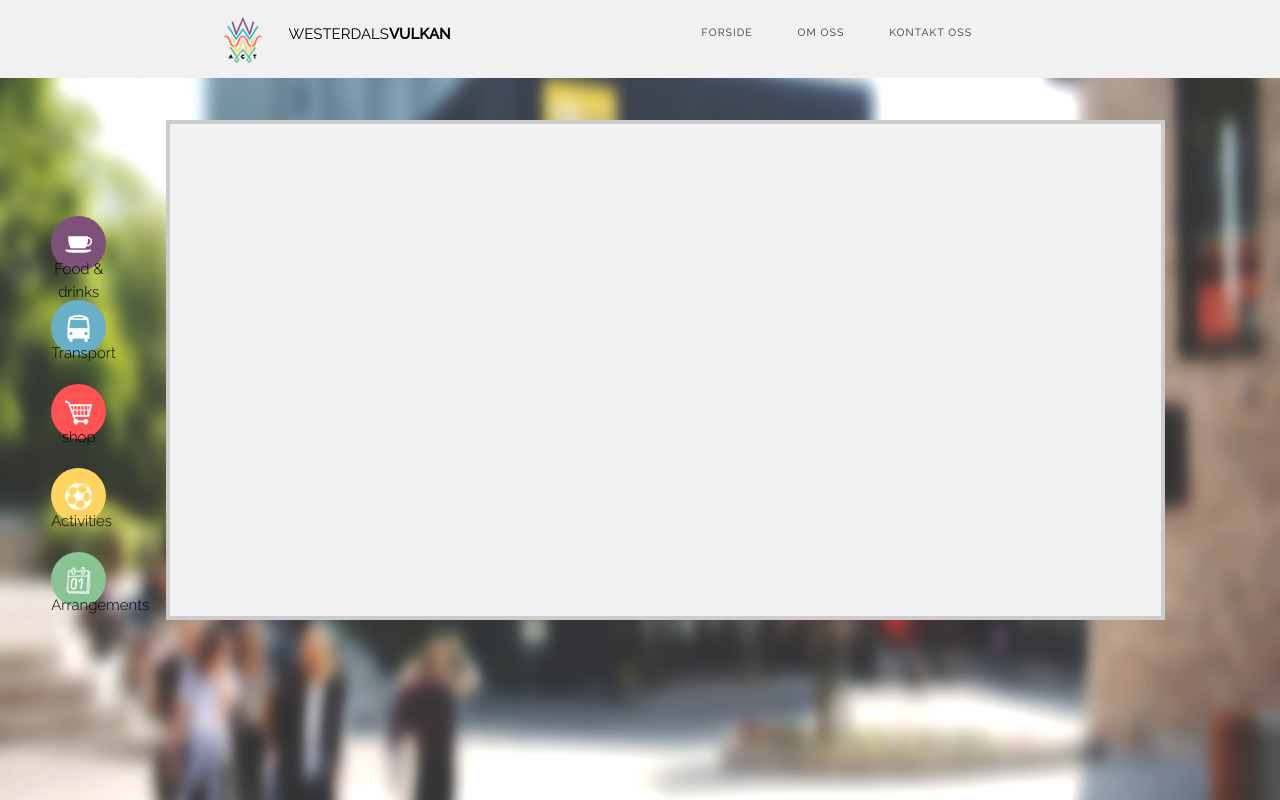
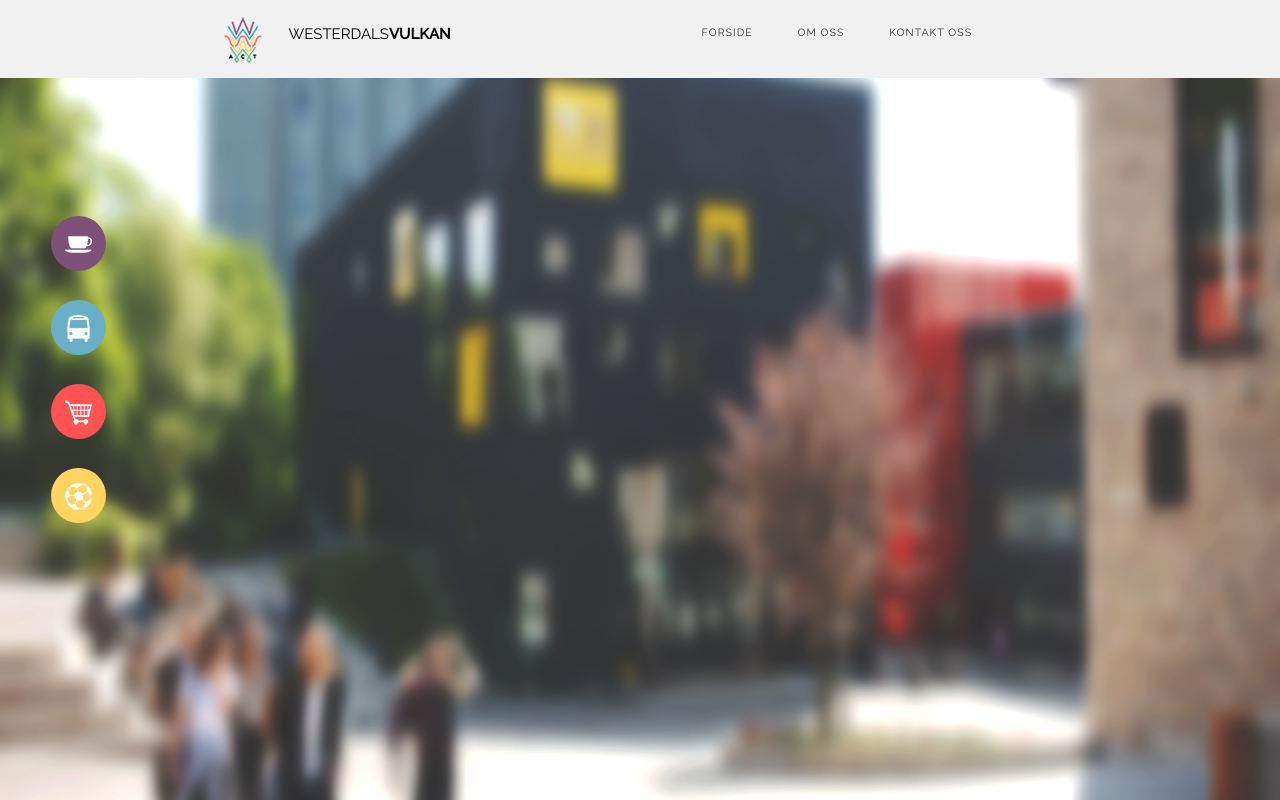
Before and after one commit to Hundur/EksamenProsjekt2017, a PHP site: page /transport.php in a window 1280 px wide. Run offline with PHP 8.4, Linux system fonts and the light colour scheme.

Commit message:
Update transport.php

```diff
--- a/transport.php
+++ b/transport.php
@@ -18,19 +18,18 @@
 include_once('header.php');
 ?>
 
-			<a href="food.php" class = menucircle2 id = food2> <p class = "menutext2" id = "menutext21"><img src="img/icons/food-27.png" alt="icons"><br>Food & drinks</p></a>
+		<a href="food.php" class = menucircle2 id = food2> <p class = "menutext2" id = "menutext21"><img src="img/icons/food-27.png" alt="icons"></p></a>
 
-			<a href="transport.php" class = menucircle2 id = transport2> <p class = "menutext2" id = "menutext22"><img src="img/icons/transport-27.png" alt="icons"><br>Transport</p></a>
+			<a href="transport.php" class = menucircle2 id = transport2> <p class = "menutext2" id = "menutext22"><img src="img/icons/transport-27.png" alt="icons"></p></a>
 
-			<a href="shop.php" class = menucircle2 id = shopping2> <p class = "menutext2" id = "menutext23"><img src="img/icons/shopping-27.png" alt="icons"><br>shop</p></a>
+			<a href="shop.php" class = menucircle2 id = shopping2> <p class = "menutext2" id = "menutext23"><img src="img/icons/shopping-27.png" alt="icons"></p></a>
 
-			<a href="activities.php" class = menucircle2 id = activities2> <p class = "menutext2" id = "menutext24"><img src="img/icons/activities-27.png" alt="icons"><br>Activities</p></a>
+			<a href="activities.php" class = menucircle2 id = activities2> <p class = "menutext2" id = "menutext24"><img src="img/icons/activities-27.png" alt="icons"></p></a>
 
-			<a href="arrangements.php" class = menucircle2 id = arrangement2> <p class = "menutext2" id = "menutext25"><img src="img/icons/arrangement-27.png" alt="icons"><br>Arrangements</p></a>
 
 		<!-- End of main navbar -->
 
-			<div id="container">
+			<div class="slide-container">
 
 		</div>  <!-- End of container -->
 
```
